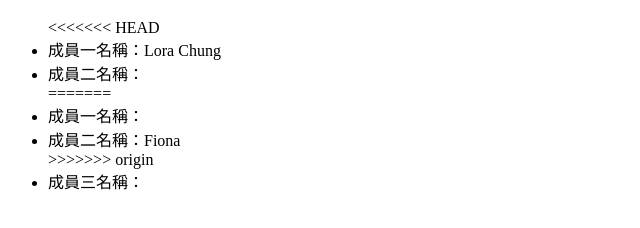
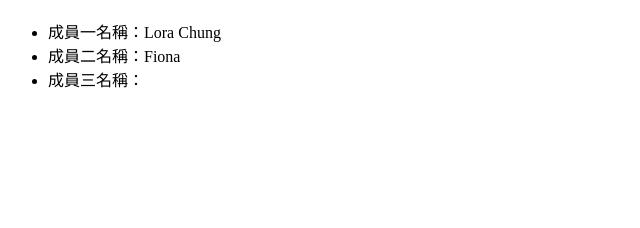
Before and after one commit to lorajhong/teamHW1109, a plain HTML site: page index.html in a window 1280 px wide. Shown: the part 70-298 px from the top of the page, without its empty margins (0-640 px from the left). Drawn offline with Linux system fonts and the light colour scheme.

Commit message:
修改 title B

```diff
--- a/index.html
+++ b/index.html
@@ -3,18 +3,13 @@
 <head>
     <meta charset="UTF-8">
     <meta name="viewport" content="width=device-width, initial-scale=1.0">
-    <title>Document</title>
+    <title>修改 title B</title>
 </head>
 <body>
     <h1>成員列表</h1>
     <ul>
-<<<<<<< HEAD
         <li>成員一名稱：Lora Chung</li>
-        <li>成員二名稱：</li>
-=======
-        <li>成員一名稱：</li>
         <li>成員二名稱：Fiona</li>
->>>>>>> origin
         <li>成員三名稱：</li>
     </ul>
 </body>
```
